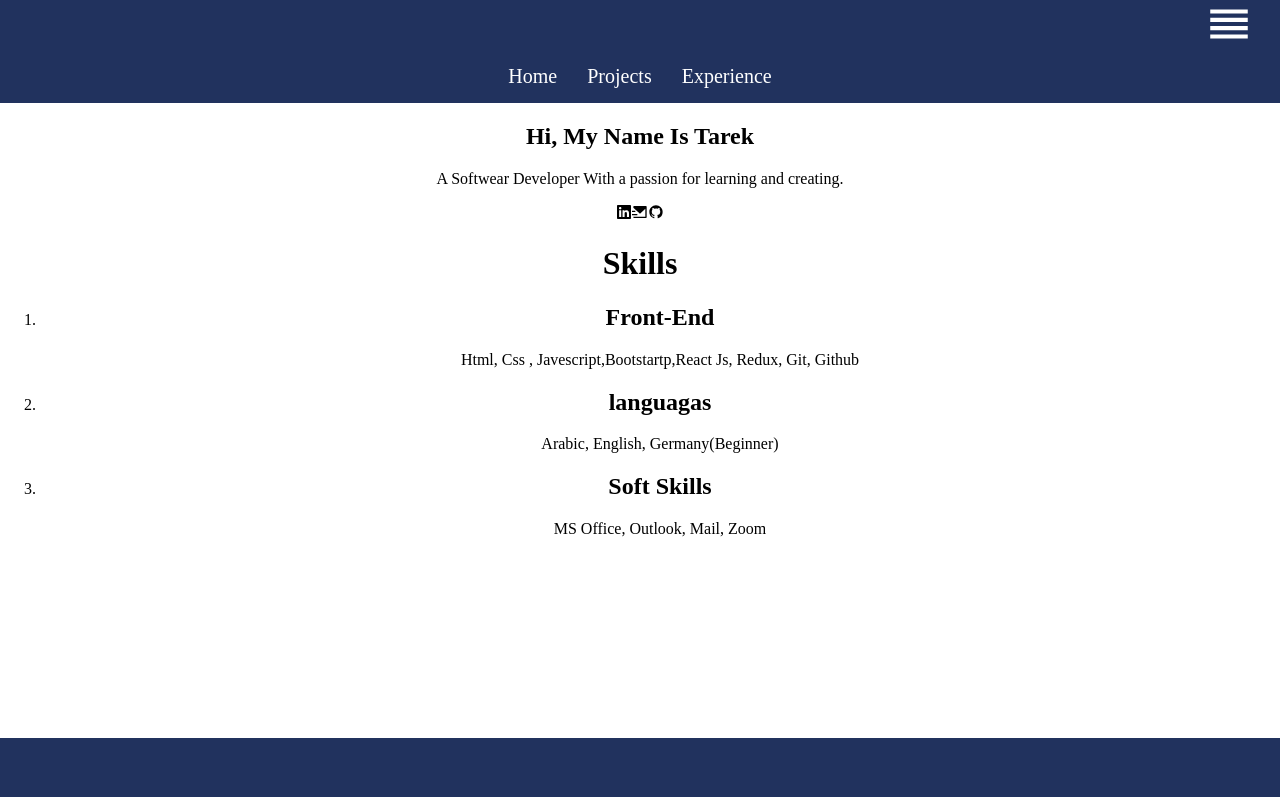
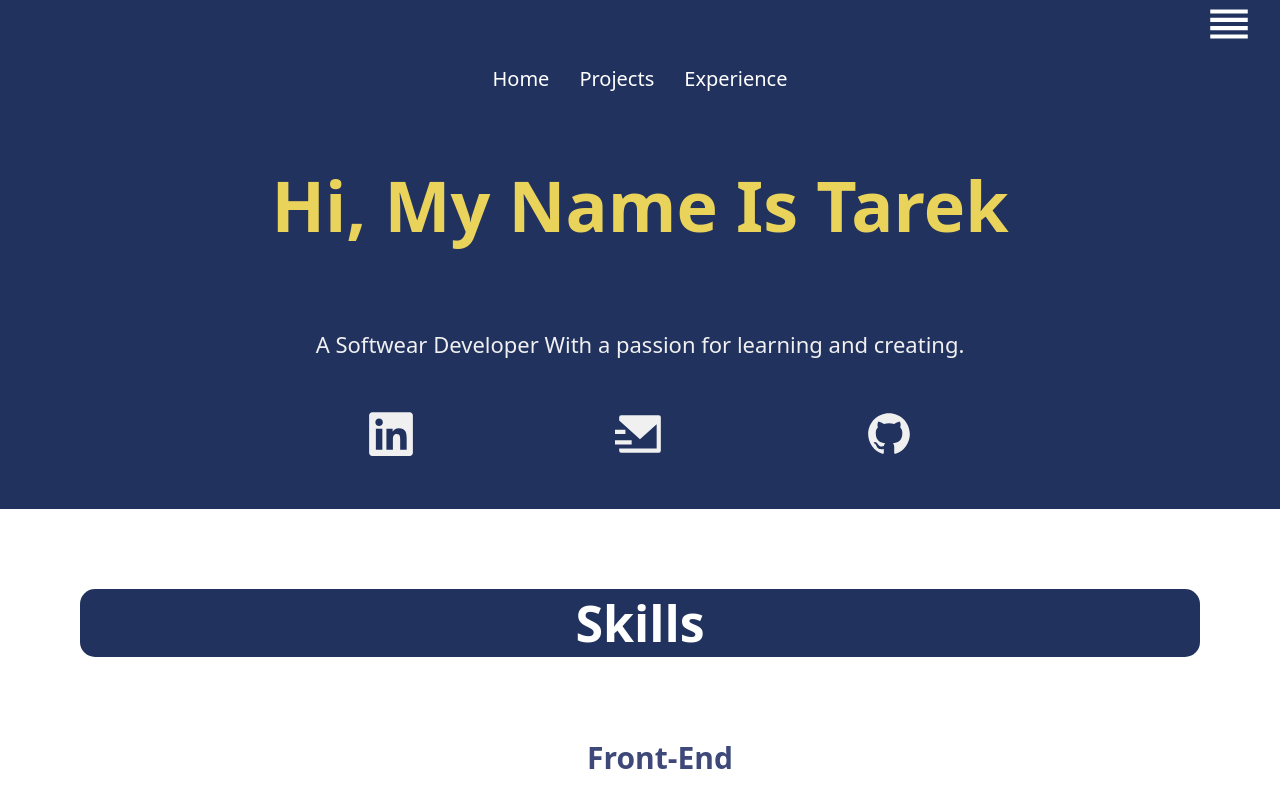
Before and after one commit to Tarek994/React-Portfolio, a React (Create React App) app in the folder react-portfolio/: page / in a window 1280 px wide. Shown: the top 797 px of the page. Built offline with nearby package versions, Linux system fonts and the light colour scheme.

Commit message:
add style for about section

```diff
--- a/react-portfolio/src/Pages/Home/Home.css
+++ b/react-portfolio/src/Pages/Home/Home.css
@@ -0,0 +1,80 @@
+.home{
+    width: 100%;
+    align-items: center;
+    font-family: system-ui, -apple-system, BlinkMacSystemFont, 'Segoe UI', Roboto, Oxygen, Ubuntu, Cantarell, 'Open Sans', 'Helvetica Neue', sans-serif;
+    color:#3e497a ;
+}
+
+.about{
+    width: 100%;
+    height: calc(100vh -100px);
+    display: flex;
+    flex-direction: column;
+    justify-content: center;
+    align-items: center;
+    text-align: center;
+    background-color: #21325e;
+    color: #f0f0f0;
+}
+
+.about h2{
+    font-family: system-ui, -apple-system, BlinkMacSystemFont, 'Segoe UI', Roboto, Oxygen, Ubuntu, Cantarell, 'Open Sans', 'Helvetica Neue', sans-serif;
+    font-size: 70px;
+    color: #e9d35b;
+    height: 50px;
+    margin-bottom: 100px;
+}
+
+.prompt p {
+    font-family: system-ui, -apple-system, BlinkMacSystemFont, 'Segoe UI', Roboto, Oxygen, Ubuntu, Cantarell, 'Open Sans', 'Helvetica Neue', sans-serif;
+    font-size: 22px;
+
+}
+
+.prompt div{
+    display: flex;
+    justify-content: space-between;
+    margin:50px 50px;
+
+}
+
+
+.Skills h1{
+    color: white;
+    margin: 80px;
+    font-size: 50px;
+    background-color: #21325e;
+    border-radius: 15px;
+
+}
+
+.list{
+    list-style: none;
+
+}
+h2{
+    margin: 50px;
+    font-size: 30px;
+}
+
+.social-Media{
+    font-size: 50px;
+    margin-bottom:50px ;
+    justify-content: space-between;
+}
+
+
+@media only screen and (max-width: 600px){
+    .prompt p {
+        font-size: 13px;
+    }
+    .about h2{
+        font-size: 22px;
+    }
+
+    .social-Media{
+        font-size: 30px;
+
+    }
+
+}
--- a/react-portfolio/src/Pages/Home/Home.js
+++ b/react-portfolio/src/Pages/Home/Home.js
@@ -10,9 +10,12 @@ const Home = () => {
         <h2>Hi, My Name Is Tarek</h2>
         <div className="prompt">
         <p> A Softwear Developer With a passion for learning and creating.</p>
-        <FaLinkedin/>
-        <RiMailSendFill/>
-        <RiGithubFill/>
+        <div className="social-Media">
+          <FaLinkedin/>
+          <RiMailSendFill/>
+          <RiGithubFill/>
+        </div>
+
         </div>
       </div>
       <div className="Skills">
--- a/react-portfolio/src/index.css
+++ b/react-portfolio/src/index.css
@@ -1,4 +1,8 @@
+
+
 body {
     padding: 0;
     margin: 0;
+    font-family: system-ui, -apple-system, BlinkMacSystemFont, 'Segoe UI', Roboto, Oxygen, Ubuntu, Cantarell, 'Open Sans', 'Helvetica Neue', sans-serif;
+
 }
```
